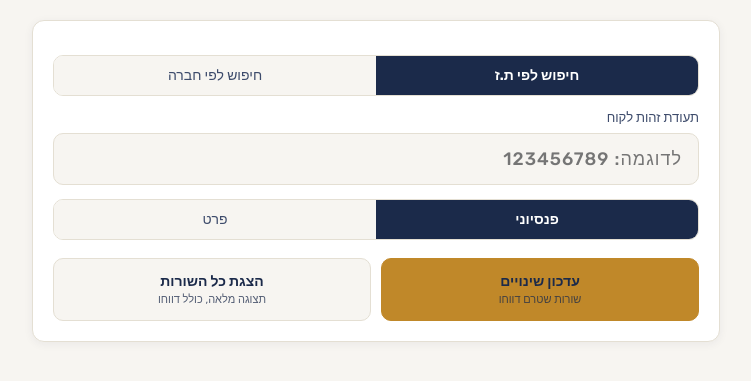
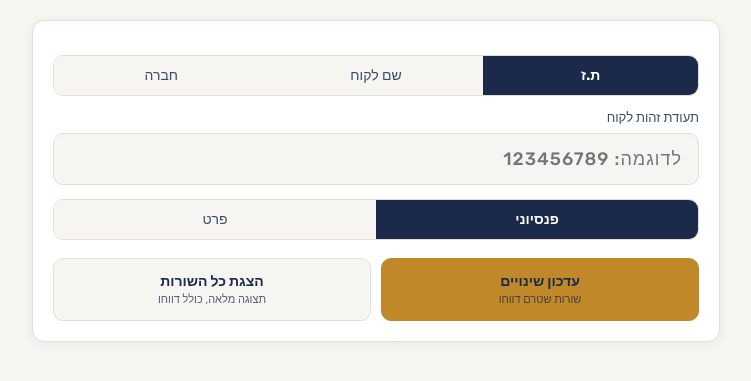
Before and after one commit to matanexcell-lab/hafakot-app, a Flask app: page / in a window 1280 px wide. Shown: the part 66-447 px from the top of the page, without its empty margins (264-1015 px from the left). Run offline with Flask 3, Linux system fonts and the light colour scheme.

Commit message:
Update index.html

```diff
--- a/templates/index.html
+++ b/templates/index.html
@@ -23,8 +23,9 @@
 
     <section class="panel search-panel">
       <div class="segment-group" id="search-by-group">
-        <button type="button" class="segment active" data-value="tz">חיפוש לפי ת.ז</button>
-        <button type="button" class="segment" data-value="company">חיפוש לפי חברה</button>
+        <button type="button" class="segment active" data-value="tz">ת.ז</button>
+        <button type="button" class="segment" data-value="name">שם לקוח</button>
+        <button type="button" class="segment" data-value="company">חברה</button>
       </div>
 
       <label class="field-label" for="tz-input" id="search-label" style="margin-top: 14px;">תעודת זהות לקוח</label>
```
